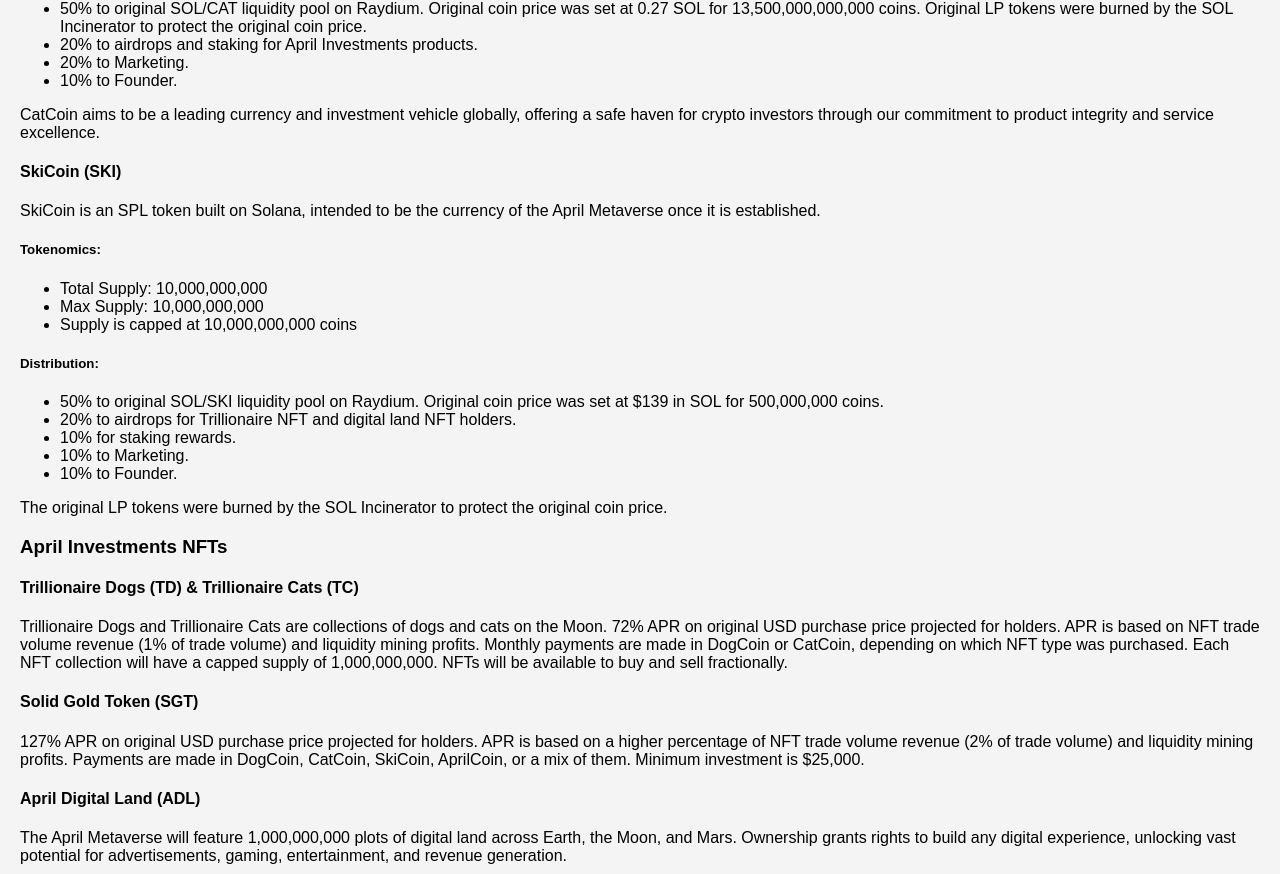
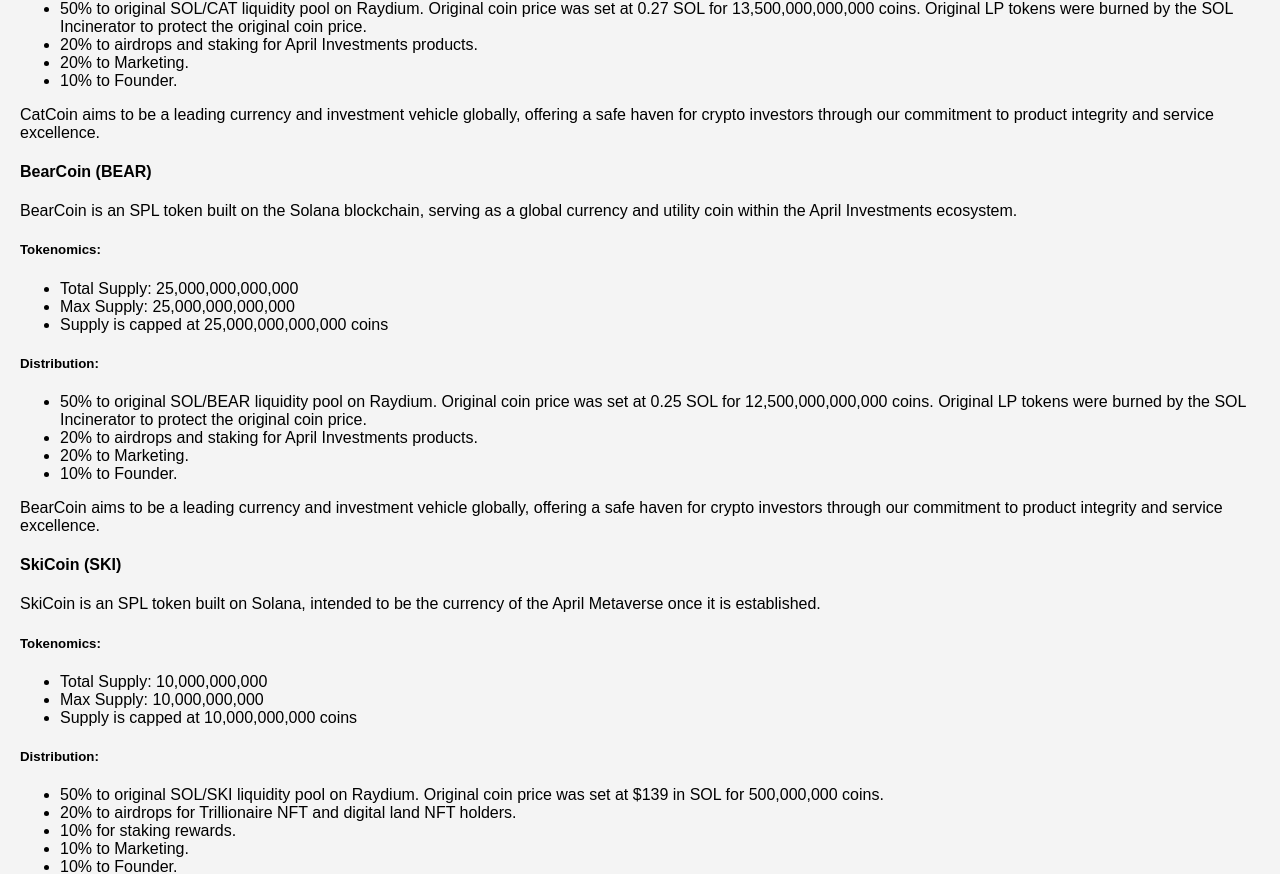
Before and after one commit to AprilisaGoddess23/April-Metaverse, a plain HTML site: page index.html in a window 1280 px wide. Shown: the part 2122-2996 px from the top of the page. Drawn offline with Linux system fonts and the light colour scheme.

Commit message:
Update index.html

```diff
--- a/index.html
+++ b/index.html
@@ -152,6 +152,26 @@
 
             <p>CatCoin aims to be a leading currency and investment vehicle globally, offering a safe haven for crypto investors through our commitment to product integrity and service excellence.</p>
 
+            <h4>BearCoin (BEAR)</h4>
+            <p>BearCoin is an SPL token built on the Solana blockchain, serving as a global currency and utility coin within the April Investments ecosystem.</p>
+
+            <h5>Tokenomics:</h5>
+            <ul>
+                <li>Total Supply: 25,000,000,000,000</li>
+                <li>Max Supply: 25,000,000,000,000</li>
+                <li>Supply is capped at 25,000,000,000,000 coins</li>
+            </ul>
+
+            <h5>Distribution:</h5>
+            <ul>
+                <li>50% to original SOL/BEAR liquidity pool on Raydium. Original coin price was set at 0.25 SOL for 12,500,000,000,000 coins. Original LP tokens were burned by the SOL Incinerator to protect the original coin price.</li>
+                <li>20% to airdrops and staking for April Investments products.</li>
+                <li>20% to Marketing.</li>
+                <li>10% to Founder.</li>
+            </ul>
+
+            <p>BearCoin aims to be a leading currency and investment vehicle globally, offering a safe haven for crypto investors through our commitment to product integrity and service excellence.</p>
+
             <h4>SkiCoin (SKI)</h4>
             <p>SkiCoin is an SPL token built on Solana, intended to be the currency of the April Metaverse once it is established.</p>
 
```
